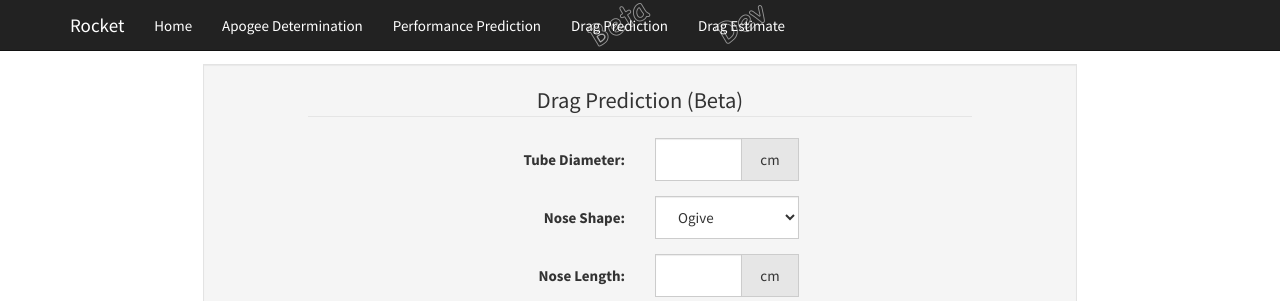
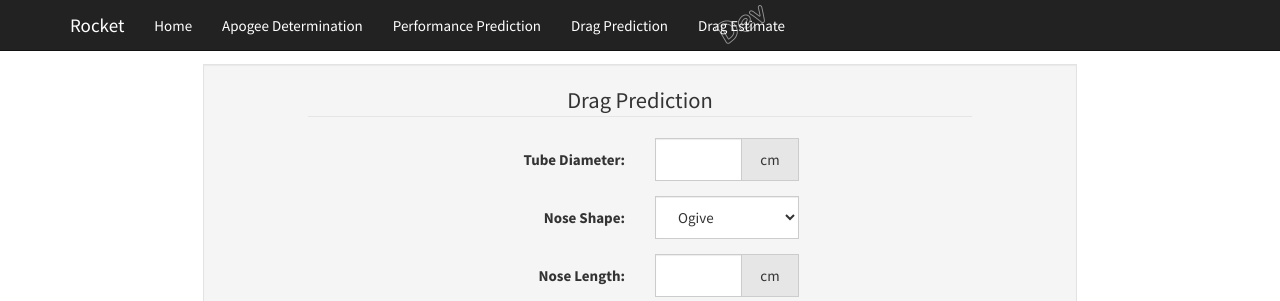
Before and after one commit to dutgriff/rocket-php-jquery, a PHP site: page /dragPrediction.php in a window 1280 px wide. Shown: the top 301 px of the page. Run offline with PHP 8.4, Linux system fonts and the light colour scheme; some libraries are stand-ins or nearby versions.

Commit message:
Drag Prediction is out of Beta

```diff
--- a/dragPrediction.php
+++ b/dragPrediction.php
@@ -7,7 +7,7 @@
 <div class="row">
   <div class="well col-xs-12 col-sm-offset-2 col-sm-8">
     <form class="form-horizontal col-xs-offset-1 col-xs-10" role="form" autocomplete="off">
-      <legend class="text-center">Drag Prediction (Beta)</legend>
+      <legend class="text-center">Drag Prediction</legend>
       <div id="tubeDiameter" class="form-group">
         <label for="inputTubeDiameter" class="col-xs-6 control-label">Tube Diameter:</label>
         <div class="col-xs-6 col-sm-5 col-md-4 col-lg-3">
--- a/header.php
+++ b/header.php
@@ -33,7 +33,7 @@
           <li><a href="../">Home</a></li>
           <li><a href="../apogee.php">Apogee Determination</a></li>
           <li><a href="../performancePrediction.php">Performance Prediction</a></li>
-          <li><a class="navStamp beta" href="../dragPrediction.php">Drag Prediction</a></li>
+          <li><a href="../dragPrediction.php">Drag Prediction</a></li>
           <li><a class="navStamp dev" href="../dragEstimate.php">Drag Estimate</a></li>
         </ul>
       </div>
```
